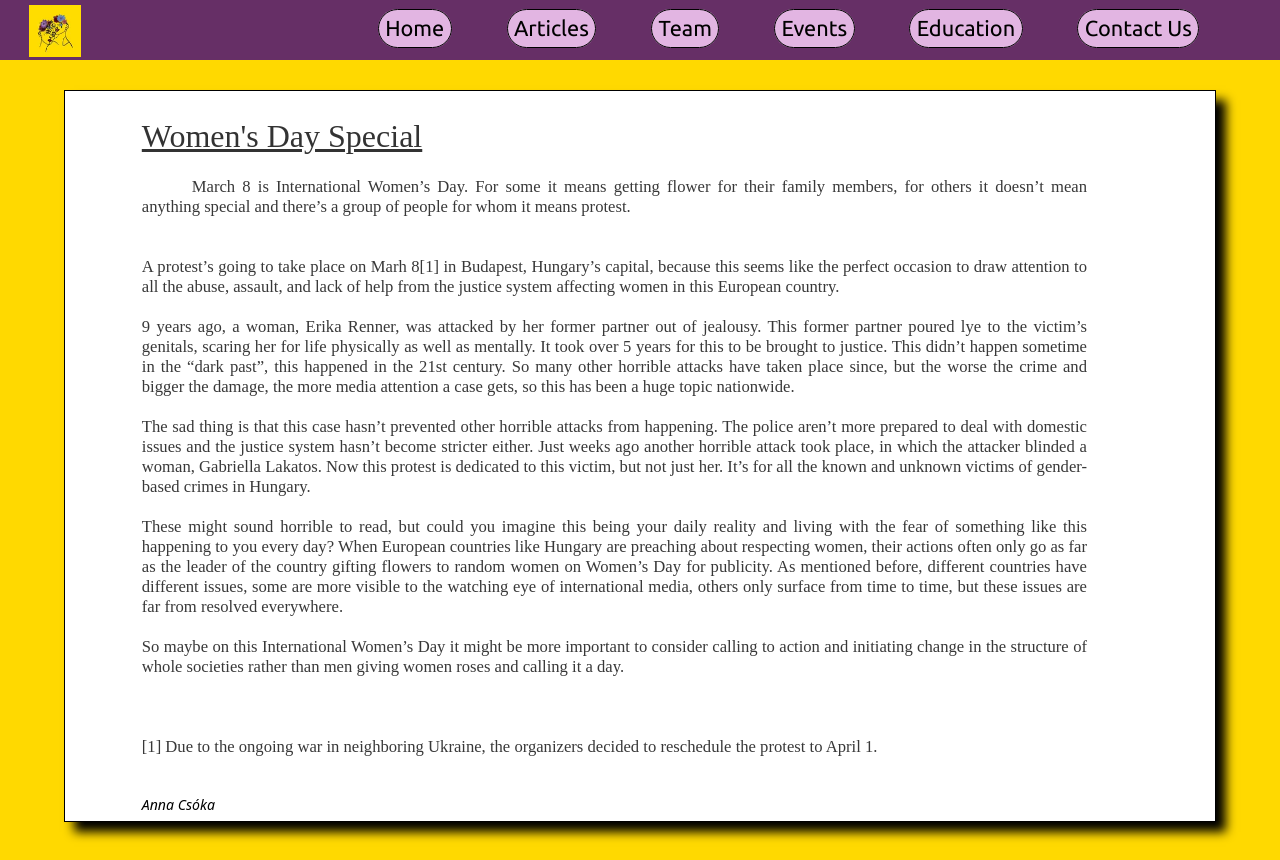
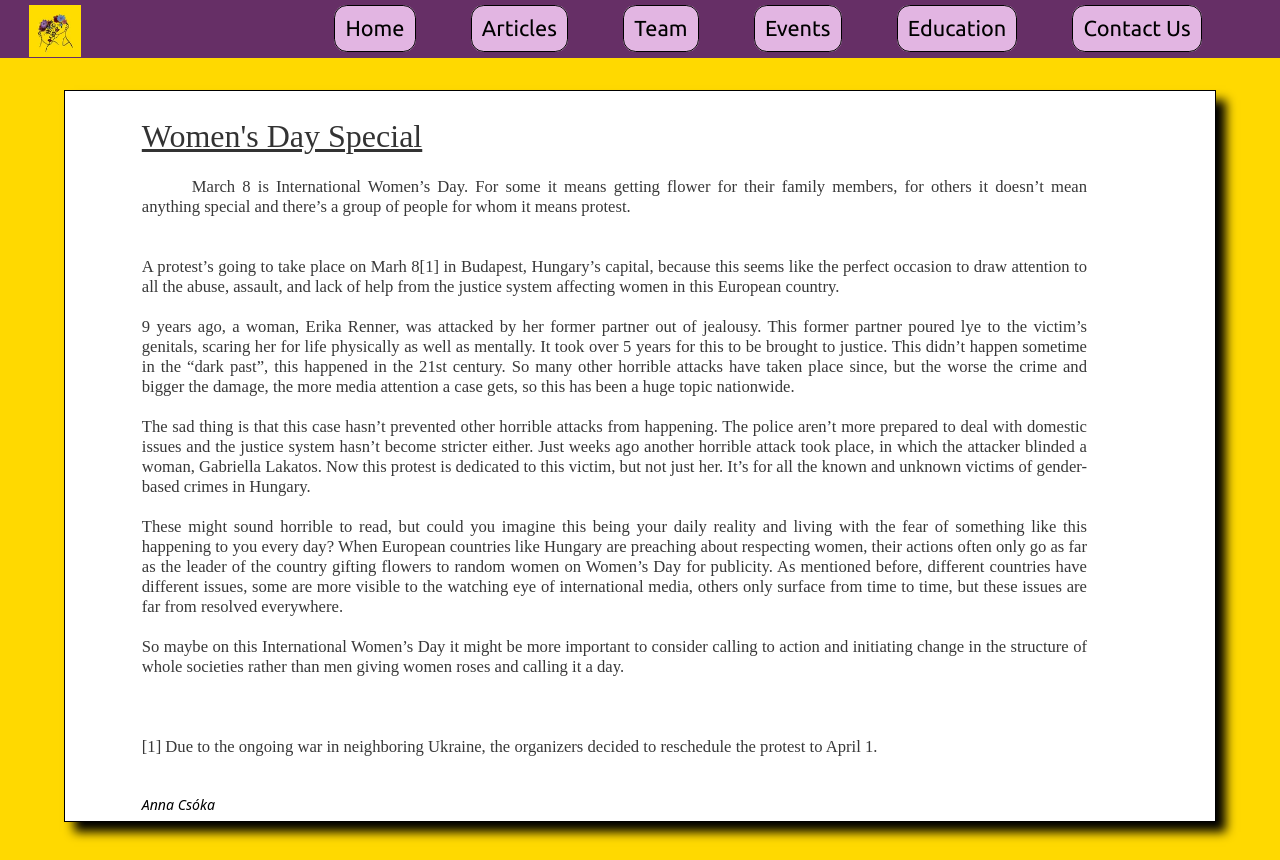
Before and after one commit to caerroff/theawaregeneration, a plain HTML site: page articles/article-1.html in a window 1280 px wide. Drawn offline with Linux system fonts and the light colour scheme; a web font is replaced by a local one.

Commit message:
Fixed navbar in articles

```diff
--- a/articles/style.css
+++ b/articles/style.css
@@ -4,6 +4,7 @@
     font-family:Ubuntu;
     background-color:rgb(102, 47, 102);
     margin:0px;
+    margin-top:0px;
     padding:0.3vw;
     top:0px;
     right:0px;
@@ -12,10 +13,20 @@
 
 #buttons{
     text-align:right;
-    margin : 1vw;
-    padding-top:0vh;
-    padding-bottom:0.2vh;
+    margin : 0.8vw;
+    margin-top:1vw;
+
     padding-right:5vw;
+    padding-bottom:0.2vw;
+}
+
+.button{
+    margin-left: 4vw;
+    font-size: 1.7vw;
+    background-color:rgb(226, 181, 226);
+    border: solid black 1px;
+    border-radius:1vw;
+    padding:0.8vw;
 }
 
 #logo{
@@ -51,14 +62,7 @@
     margin-bottom:3vw;
 }
 
-.button{
-    margin-left: 4vw;
-    font-size: 1.7vw;
-    background-color:rgb(226, 181, 226);
-    border: solid black 1px;
-    border-radius:5vw;
-    padding:0.5vw;
-}
+
 
 body{
     font-family:system-ui, -apple-system, BlinkMacSystemFont, 'Segoe UI', Roboto, Oxygen, Ubuntu, Cantarell, 'Open Sans', 'Helvetica Neue', sans-serif;
```
